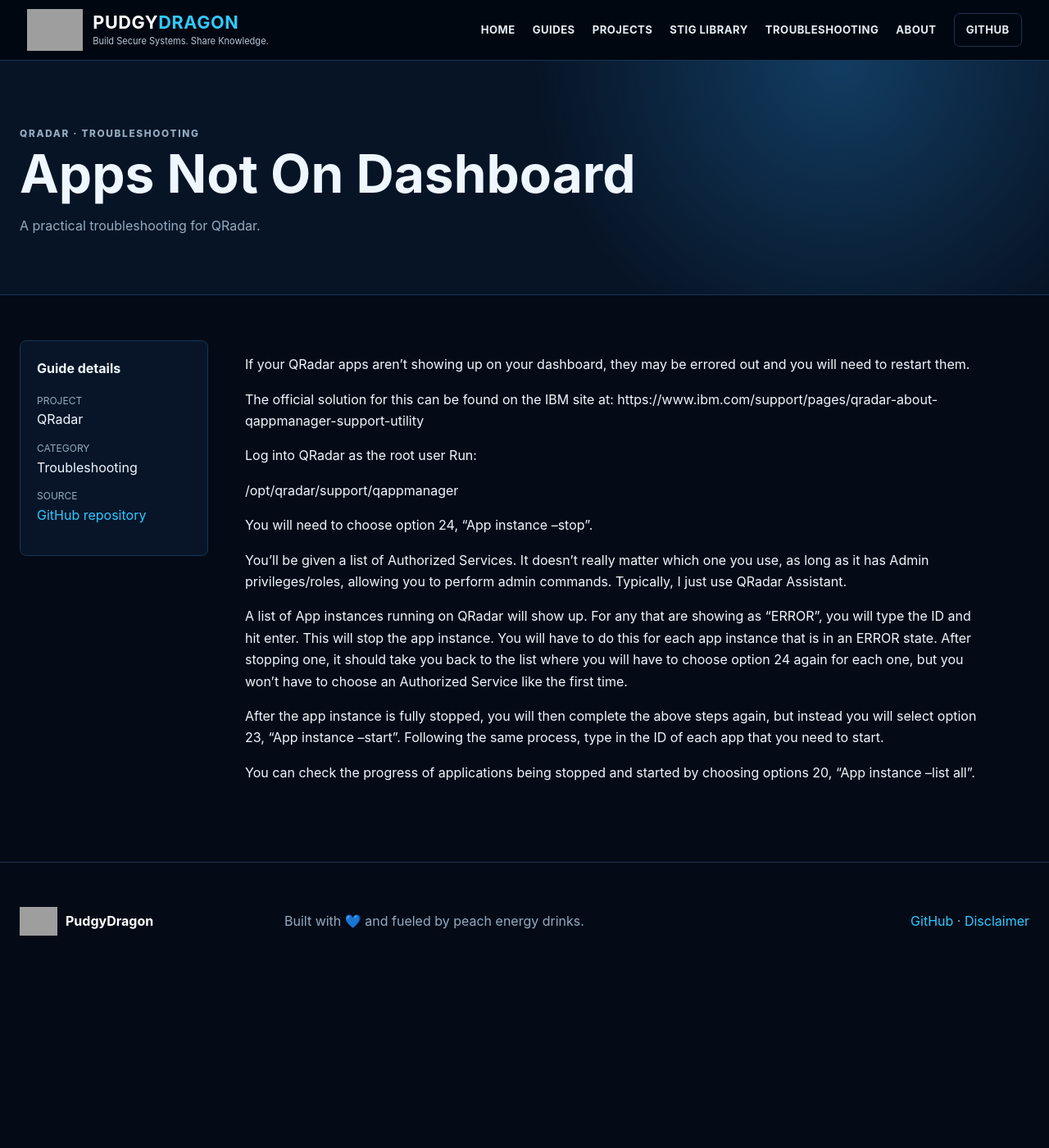
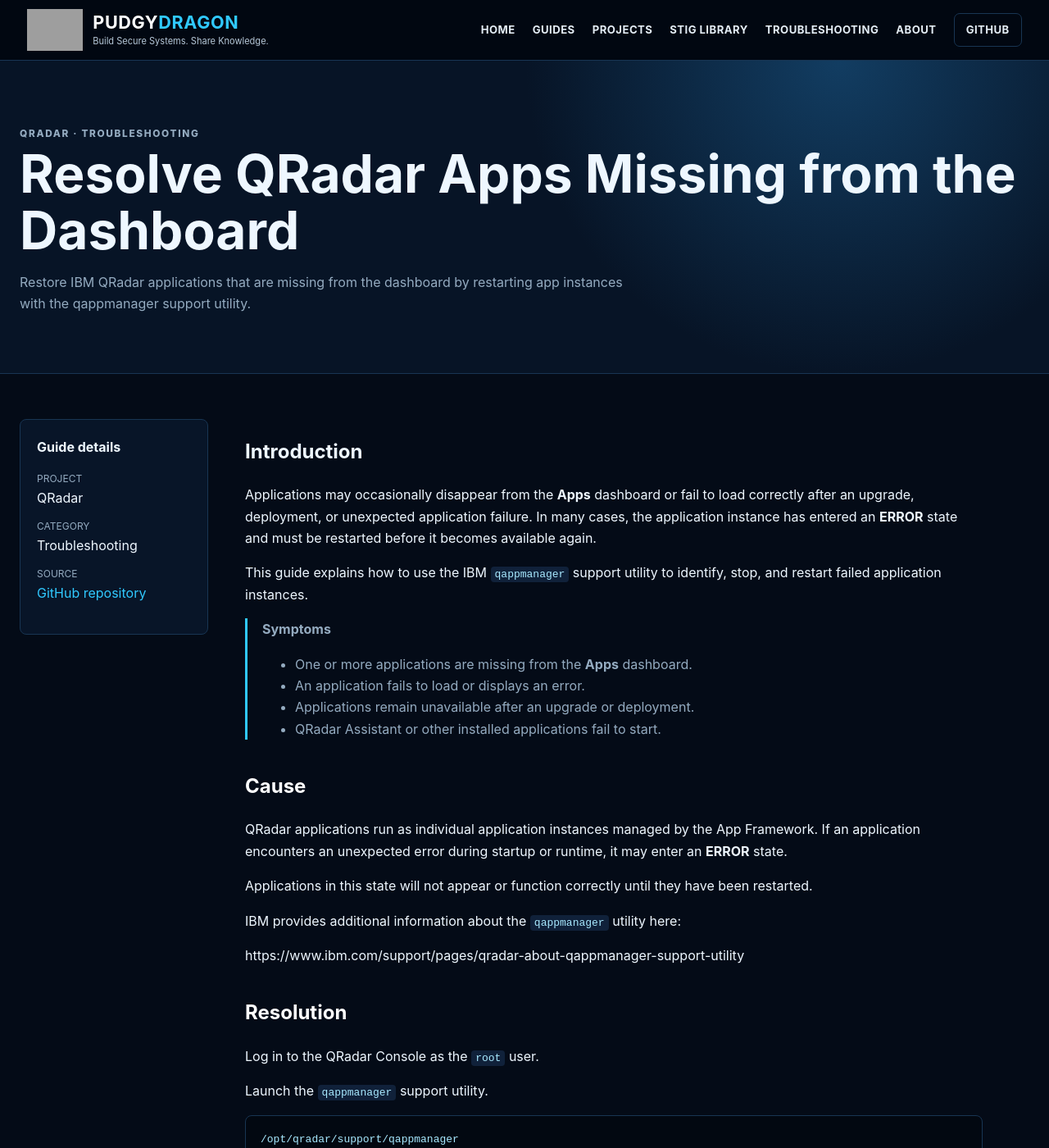
Before and after one commit to PudgyDragon/pudgydragon.github.io, a Jekyll site: the page built from _guides/qradar-troubleshooting-apps-not-on-dashboard.md, in a window 1280 px wide and 1400 px high. Shown: the whole window at 82% size. Built offline with Jekyll 4.4.1, drawn with Linux system fonts in a browser that asks for light colours; some of the changed text lies outside the part shown; grey boxes are pictures that could not be loaded.

Commit message:
Update qradar-troubleshooting-apps-not-on-dashboard.md

````diff
--- a/_guides/qradar-troubleshooting-apps-not-on-dashboard.md
+++ b/_guides/qradar-troubleshooting-apps-not-on-dashboard.md
@@ -1,33 +1,121 @@
 ---
-title: "Apps Not On Dashboard"
+title: "Resolve QRadar Apps Missing from the Dashboard"
 project: "QRadar"
 category: "Troubleshooting"
-description: "A practical troubleshooting for QRadar."
+description: "Restore IBM QRadar applications that are missing from the dashboard by restarting app instances with the qappmanager support utility."
 source_url: "https://github.com/PudgyDragon/QRadar/blob/main/Troubleshooting/Apps%20Not%20on%20Dashboard"
 ---
 
-If your QRadar apps aren't showing up on your dashboard, they may be errored out and you will need to restart them.
+# Introduction
 
-The official solution for this can be found on the IBM site at:
+Applications may occasionally disappear from the **Apps** dashboard or fail to load correctly after an upgrade, deployment, or unexpected application failure. In many cases, the application instance has entered an **ERROR** state and must be restarted before it becomes available again.
+
+This guide explains how to use the IBM `qappmanager` support utility to identify, stop, and restart failed application instances.
+
+> **Symptoms**
+>
+> - One or more applications are missing from the **Apps** dashboard.
+> - An application fails to load or displays an error.
+> - Applications remain unavailable after an upgrade or deployment.
+> - QRadar Assistant or other installed applications fail to start.
+
+## Cause
+
+QRadar applications run as individual application instances managed by the App Framework. If an application encounters an unexpected error during startup or runtime, it may enter an **ERROR** state.
+
+Applications in this state will not appear or function correctly until they have been restarted.
+
+IBM provides additional information about the `qappmanager` utility here:
+
 https://www.ibm.com/support/pages/qradar-about-qappmanager-support-utility
 
-Log into QRadar as the root user
-Run:
+## Resolution
 
+Log in to the QRadar Console as the `root` user.
+
+Launch the `qappmanager` support utility.
+
+```bash
 /opt/qradar/support/qappmanager
+```
 
-You will need to choose option 24, "App instance --stop".
+### Stop Failed Application Instances
 
-You'll be given a list of Authorized Services. It doesn't really matter which one you use, as long as it has
-Admin privileges/roles, allowing you to perform admin commands. Typically, I just use QRadar Assistant.
+From the menu, select:
 
-A list of App instances running on QRadar will show up. For any that are showing as "ERROR", you will type the ID
-and hit enter. This will stop the app instance. You will have to do this for each app instance that is in an
-ERROR state. After stopping one, it should take you back to the list where you will have to choose option 24 again for each
-one, but you won't have to choose an Authorized Service like the first time.
+```text
+24 - App instance --stop
+```
 
-After the app instance is fully stopped, you will then complete the above steps again, but instead you will select
-option 23, "App instance --start". Following the same process, type in the ID of each app that you need to start.
+When prompted, select an **Authorized Service**.
 
-You can check the progress of applications being stopped and started by choosing options 20,
-"App instance --list all".
+> **Field Note**
+>
+> Any Authorized Service with administrative privileges can be used. In most environments, **QRadar Assistant** is a convenient choice because it already has the required administrative permissions.
+
+A list of application instances will be displayed.
+
+Locate any applications whose **State** is:
+
+```text
+ERROR
+```
+
+Enter the ID of the application to stop it.
+
+Repeat this process for every application reporting an **ERROR** state.
+
+> **Note**
+>
+> After stopping an application, the utility returns to the main menu. Select **Option 24** again for each additional application that must be stopped. You will not typically be prompted to select an Authorized Service again during the same session.
+
+### Start the Applications
+
+After all failed applications have been stopped, return to the main menu and select:
+
+```text
+23 - App instance --start
+```
+
+Enter the ID of each application you previously stopped.
+
+Repeat until every affected application has been restarted.
+
+### Monitor Application Status
+
+To view the current status of every application instance, select:
+
+```text
+20 - App instance --list all
+```
+
+Wait for each application to complete its startup sequence.
+
+> **Field Note**
+>
+> Larger applications may take several minutes to initialize. Avoid repeatedly stopping and starting an application while it is still starting.
+
+## Verification
+
+After the applications have restarted:
+
+- Refresh the QRadar web interface.
+- Confirm the missing applications appear in the **Apps** dashboard.
+- Verify each application opens successfully.
+- Confirm no application instances remain in an **ERROR** state.
+- Use **Option 20** to verify all application instances report a healthy status.
+
+## If the Problem Persists
+
+If an application immediately returns to an **ERROR** state after restarting:
+
+- Review the application's log files for startup failures.
+- Check the QRadar notification messages for related errors.
+- Verify the application is compatible with your current QRadar version.
+- Restart only after the underlying issue has been resolved.
+
+## Additional Resources
+
+- IBM QRadar qappmanager Support Utility
+- IBM QRadar App Framework Documentation
+- IBM QRadar Assistant Documentation
````
